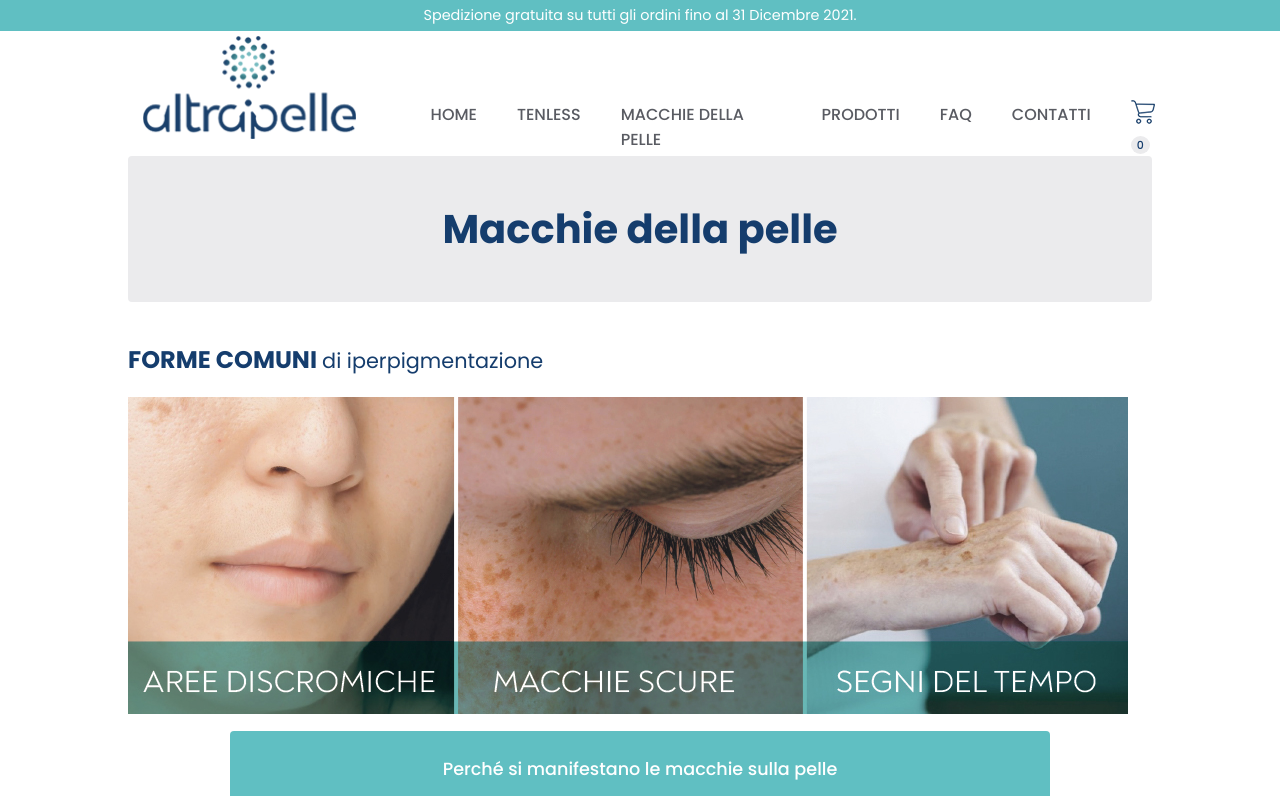
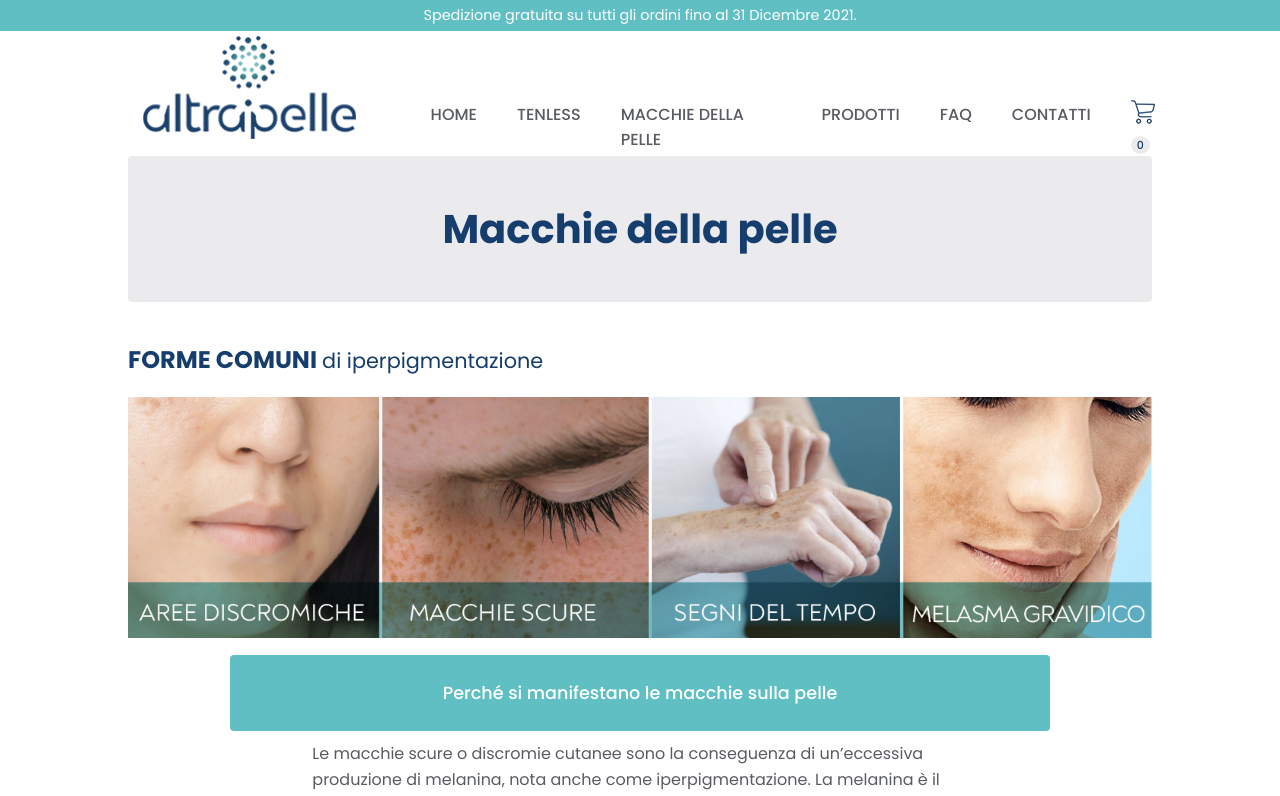
Before and after one commit to guido-an/altrapelle-client, a Next.js app: page /macchie-della-pelle in a window 1280 px wide. Shown: the top 796 px of the page. Built offline with nearby package versions, Linux system fonts and the light colour scheme.

Commit message:
fixes home

```diff
--- a/components/Home/About.js
+++ b/components/Home/About.js
@@ -12,7 +12,7 @@ export default function About () {
       <TitleSection align='center'>
               Dermatecnologie
       </TitleSection>
-      <P>I prodotti Altrapelle uniscono soluzioni dermatologicamente innovative e scientificamente testate per risultati davvero efficaci. Altrapelle è sinonimo di formulazioni dermatologicamente innovative e testate al fine
+      <P>Altrapelle è sinonimo di formulazioni dermatologicamente innovative e testate al fine
 di garantire efficacia e risultati davvero sorprendenti. Soluzioni efficaci adatte alle
 esigenze quotidiane e specifiche di ogni tipo di pelle e non solo.
       </P>
--- a/pages/macchie-della-pelle.js
+++ b/pages/macchie-della-pelle.js
@@ -10,7 +10,7 @@ export default function MacchieDellaPelle () {
       <ContainerApp>
         <IntroPage>Macchie della pelle</IntroPage>
         <Title>FORME COMUNI <SpanTitle>di iperpigmentazione</SpanTitle></Title>
-        <Image src='/macchie-della-pelle/forme-comuni-di-iperpigmentazione.jpg' width='1000' height='317' />
+        <Image src='/macchie-della-pelle/forme-comuni-di-iperpigmentazione.jpg' width='1345' height='317' />
         <SecondContainer>
           <IntroSectionContainer>
             <TitleIntro>Perché si manifestano le macchie sulla pelle</TitleIntro>
```
Also changed, not shown: public/macchie-della-pelle/forme-comuni-di-iperpigmentazione.jpg.
